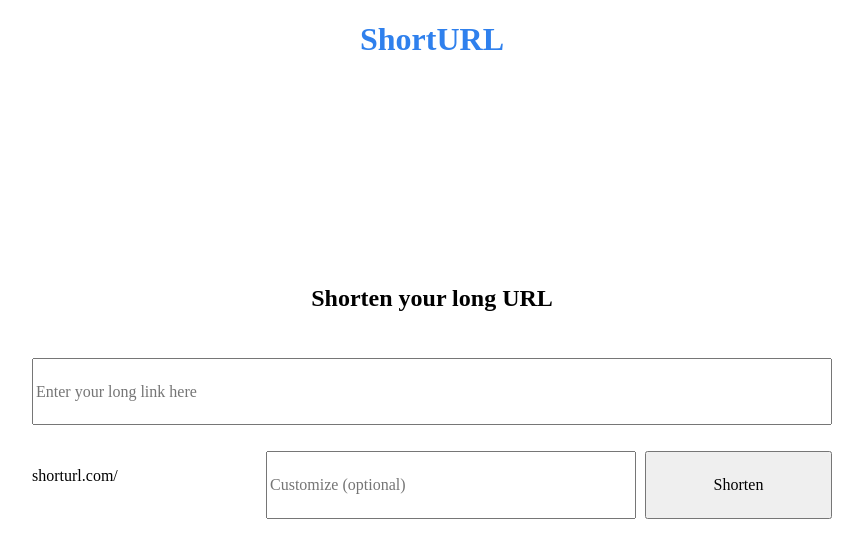
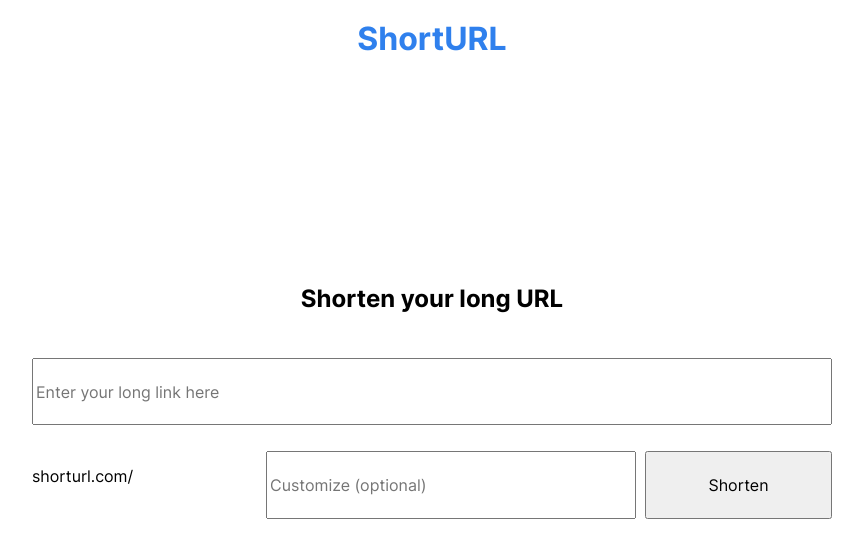
Before and after one commit to vldslw/shortURL, a Nuxt app: page / in a window 1280 px wide. Shown: the top 558 px of the page, without its empty margins (208-1071 px from the left). Built offline with nearby package versions, Linux system fonts and the light colour scheme.

Commit message:
feat: add font

```diff
--- a/assets/global.css
+++ b/assets/global.css
@@ -1 +1,17 @@
 @import "../node_modules/normalize.css/normalize.css";
+
+@font-face {
+  font-family: "Inter";
+  font-weight: 400;
+  src: url(../assets/fonts/Inter-Regular.ttf) format("truetype");
+}
+
+@font-face {
+  font-family: "Inter";
+  font-weight: 700;
+  src: url(../assets/fonts/Inter-Bold.ttf) format("truetype");
+}
+
+html {
+  font-family: "Inter";
+}
```
Also changed, not shown: assets/fonts/Inter-Bold.ttf (added), assets/fonts/Inter-Regular.ttf (added).
